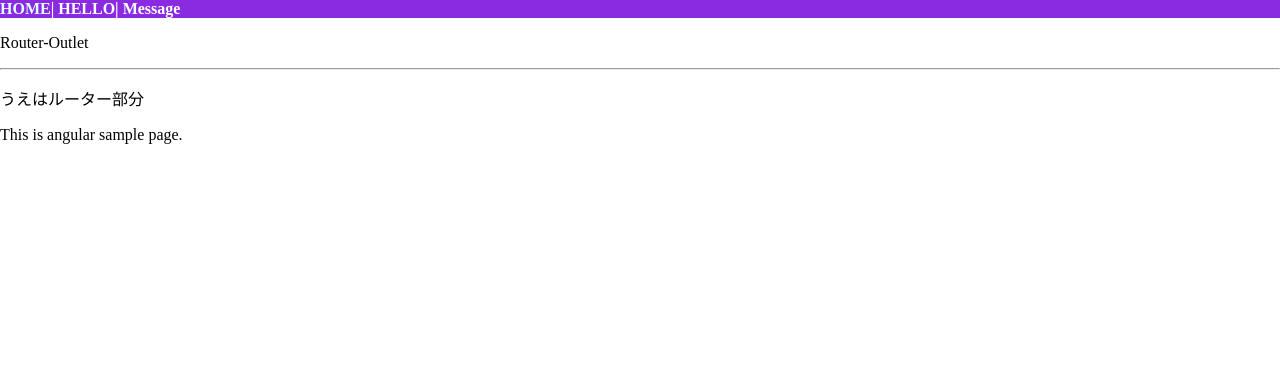
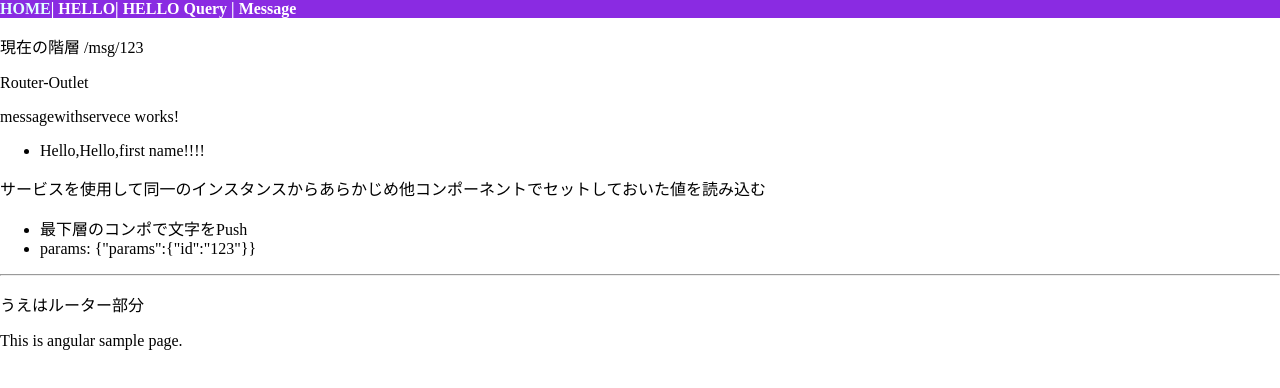
Before and after one commit to jhon-g283/Angular_nyuumonn, an Angular app in the folder angular-app/: page /msg/123 in a window 1280 px wide. Before the commit this address led to /. Shown: the top 388 px of the page. Built offline with nearby package versions, Linux system fonts and the light colour scheme.

Commit message:
20230510作業

```diff
--- a/angular-app/src/app/app.component.html
+++ b/angular-app/src/app/app.component.html
@@ -1,10 +1,18 @@
 <nav>
   <div>
-    <a routerLink="">HOME</a>| <a routerLink="hello">HELLO</a>|
-    <a routerLink="msg">Message</a>
+    <a routerLink="">HOME</a>|
+    <a [routerLink]="['hello', { name: 'taro' }]">HELLO</a>|
+    <a [routerLink]="['hello']" [queryParams]="{ id: 123, name: 'Kirby' }"
+      >HELLO Query </a
+    >|
+    <a [routerLink]="['msg', '123']">Message</a>
   </div>
 </nav>
 <div class="contant">
+  <!-- ルーターに紐ついた処理 -->
+  <router-outlet
+    ><p>現在の階層 {{ message }}</p></router-outlet
+  >
   <router-outlet><p>Router-Outlet</p></router-outlet>
   <hr />
   <p>うえはルーター部分</p>
--- a/angular-app/src/app/app.component.ts
+++ b/angular-app/src/app/app.component.ts
@@ -1,5 +1,5 @@
 import { Component } from '@angular/core';
-import { Router } from '@angular/router';
+import { Router, NavigationStart } from '@angular/router';
 // デコレータで属性を設定
 @Component({
   selector: 'app-root',
@@ -10,9 +10,22 @@ import { Router } from '@angular/router';
 // AppComponentとしてエクスポート
 export class AppComponent {
   title = 'angular-app';
+  message = '';
 
-  constructor(private router: Router) {}
+  constructor(private router: Router) {
+    // subscribeを使用することでルーターイベント発生時の処理をあらかじめ設定しておくことができる。
+    router.events.subscribe((event) => {
+      if (event instanceof NavigationStart) {
+        // イベントがNavigationStartなら関数実行
+        this.navigate(event);
+      }
+    });
+  }
 
+  navigate(event: any) {
+    // イベントオブジェクトからUrlを取得
+    this.message = event.url;
+  }
   doClick() {
     this.router.navigate(['']); //touter.navigate(コマンド)で移動、トップページに行く
   }
--- a/angular-app/src/app/app.module.ts
+++ b/angular-app/src/app/app.module.ts
@@ -19,7 +19,7 @@ import { HellorouteComponent } from './helloroute/helloroute.component';
 // ルートの設定
 const routes: Routes = [
   { path: 'hello', component: HellorouteComponent },
-  { path: 'msg', component: MessagewithserveceComponent },
+  { path: 'msg/:id', component: MessagewithserveceComponent },
 ];
 
 // NgModuleというやつがAuglarでは大事で、先ほど定義したコンポーネントを設定で使用してエクスポートするっぽい
--- a/angular-app/src/app/helloroute/helloroute.component.ts
+++ b/angular-app/src/app/helloroute/helloroute.component.ts
@@ -1,5 +1,6 @@
 import { Component, OnInit } from '@angular/core';
-
+import { ActivatedRoute } from '@angular/router';
+import { isEmpty } from 'rxjs';
 @Component({
   selector: 'app-helloroute',
   templateUrl: './helloroute.component.html',
@@ -9,10 +10,17 @@ export class HellorouteComponent implements OnInit {
   title: string;
   message: string;
 
-  constructor() {}
+  constructor(private route: ActivatedRoute) {}
 
   ngOnInit(): void {
     this.title = 'Hello-Route';
-    this.message = 'sample message';
+    console.log('this.route.snapshot');
+    console.log(this.route.snapshot);
+    if (this.route.snapshot.queryParamMap.getAll.length == 0) {
+      this.message = 'params: ' + JSON.stringify(this.route.snapshot.paramMap);
+    } else {
+      this.message =
+        'params: ' + JSON.stringify(this.route.snapshot.queryParamMap);
+    }
   }
 }
--- a/angular-app/src/app/messagewithservece/messagewithservece.component.ts
+++ b/angular-app/src/app/messagewithservece/messagewithservece.component.ts
@@ -1,6 +1,7 @@
 import { Component, OnInit, Input, EventEmitter, Output } from '@angular/core';
 import { MycheckService } from '../mycheck.service';
 import { MycheckService2Service } from '../mycheck-service2.service';
+import { ActivatedRoute } from '@angular/router';
 
 @Component({
   selector: 'app-messagewithservece',
@@ -15,7 +16,8 @@ export class MessagewithserveceComponent implements OnInit {
 
   constructor(
     private service: MycheckService,
-    private service2: MycheckService2Service
+    private service2: MycheckService2Service,
+    private route: ActivatedRoute
   ) {
     service2.push('最下層のコンポで文字をPush');
   }
@@ -33,6 +35,9 @@ export class MessagewithserveceComponent implements OnInit {
     // コンストラクタでサービスをセットしてから使用する
     this.content = [];
     this.content2 = [];
+    this.service2.push(
+      'params: ' + JSON.stringify(this.route.snapshot.paramMap)
+    );
     this.push(this.service.hello2());
     this.content2 = this.service2.list; //サービスから同一のインスタンスを読み込んでセット
   }
```
Also changed, not shown: 1 other file (tests, documents, lock files or other folders).
